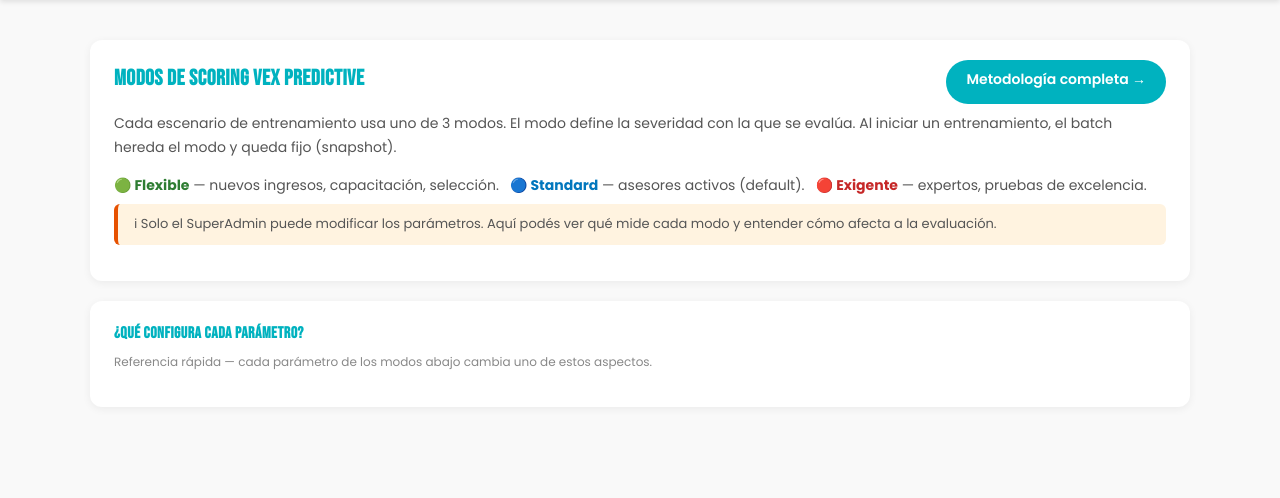
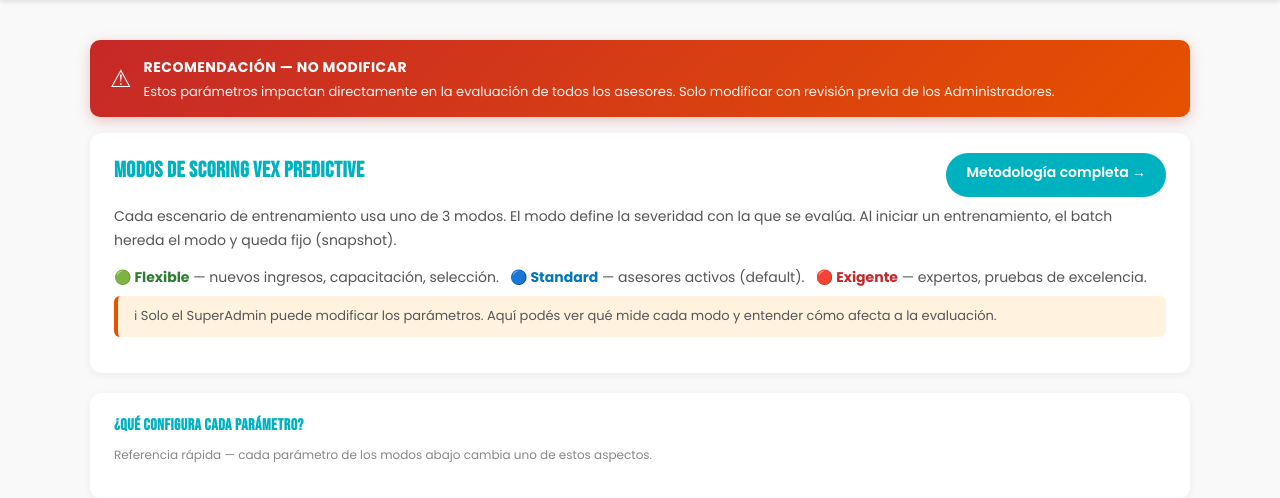
Before and after one commit to alemart87/vexpredictive, a Python web app: template templates/admin/vex_modos.html in a window 1280 px wide. Shown: the part 141-639 px from the top of the page. Run offline with Jinja, Linux system fonts and the light colour scheme; the template is opened without the code that fills it, so the values that code supplies are empty.

Commit message:
Agregar badge de advertencia arriba: 'NO MODIFICAR sin revisión de Administradores'

```diff
--- a/templates/admin/vex_modos.html
+++ b/templates/admin/vex_modos.html
@@ -115,6 +115,14 @@
 {% endblock %}
 {% block content %}
 <div class="modos-container">
+
+    <div style="background:linear-gradient(135deg,#c62828,#e65100); color:#fff; padding:14px 20px; border-radius:10px; margin-bottom:16px; box-shadow:0 4px 14px rgba(198,40,40,.25); display:flex; align-items:center; gap:12px; flex-wrap:wrap;">
+        <span style="font-size:24px;line-height:1">⚠</span>
+        <div style="flex:1;min-width:240px">
+            <strong style="font-size:14px;letter-spacing:.5px;text-transform:uppercase">Recomendación — NO MODIFICAR</strong>
+            <p style="margin:2px 0 0;font-size:13px;opacity:.95">Estos parámetros impactan directamente en la evaluación de todos los asesores. Solo modificar con revisión previa de los Administradores.</p>
+        </div>
+    </div>
 
     <div class="modos-intro">
         <div style="display:flex;justify-content:space-between;align-items:center;flex-wrap:wrap;gap:12px;margin-bottom:8px">
```
